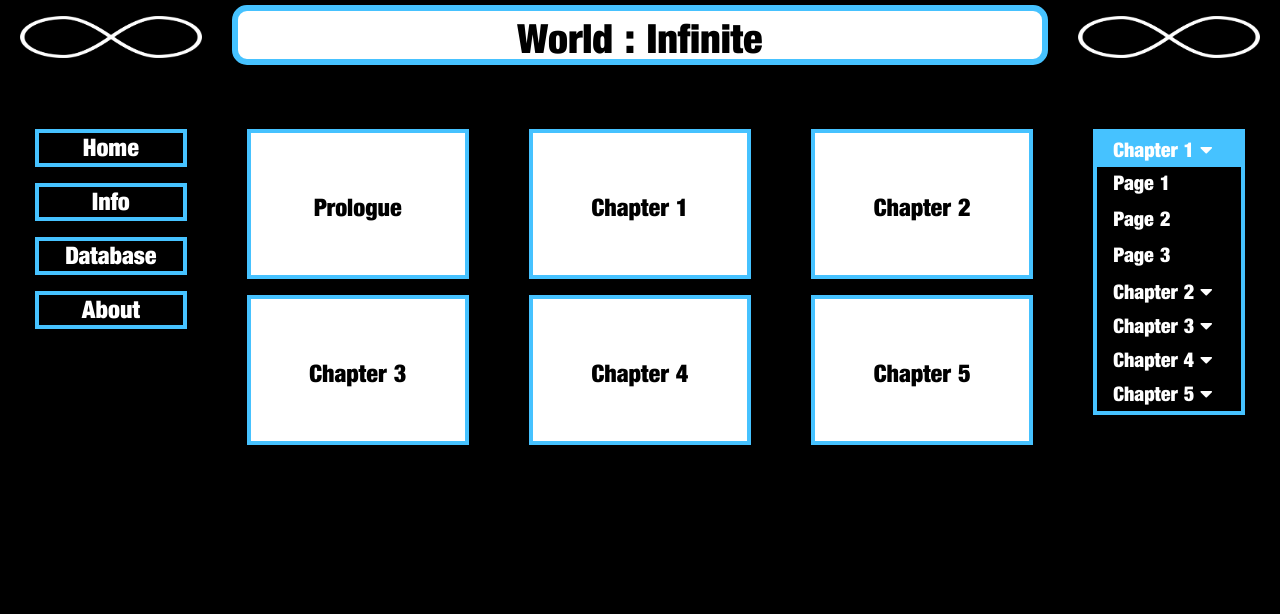
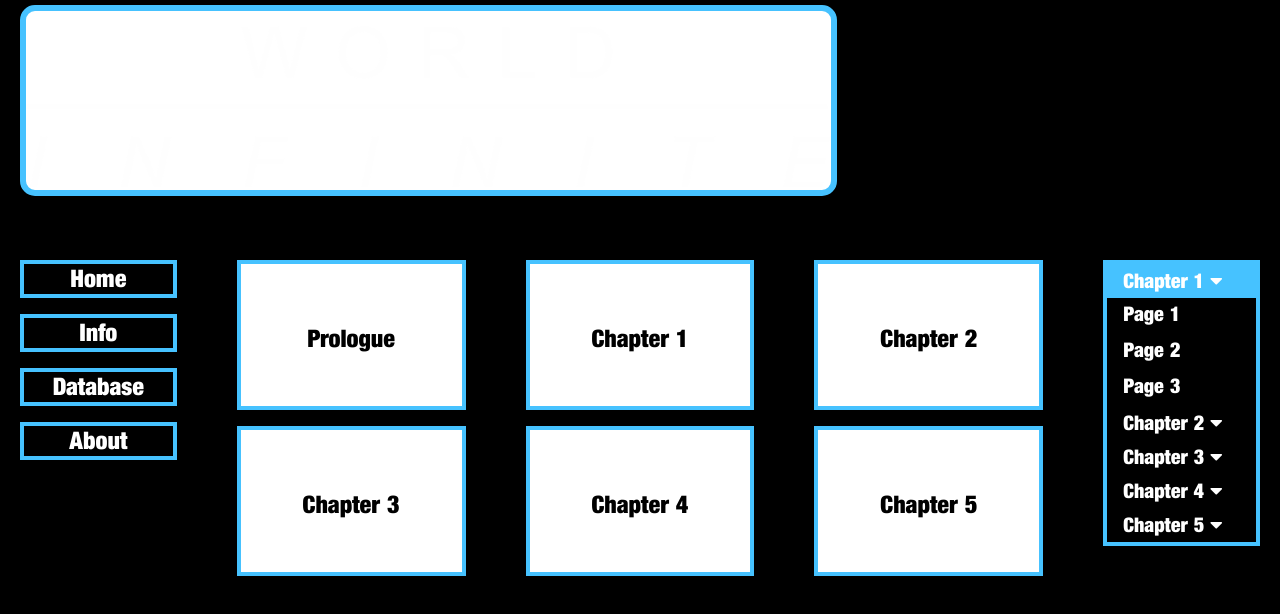
Before and after one commit to AngusGardnerWKC/World-Infinite, a plain HTML site: page index.html in a window 1280 px wide. Both pictures are taken after a click on the button "Chapter 1". Drawn offline with Linux system fonts and the light colour scheme.

Commit message:
Add files via upload

```diff
--- a/index.html
+++ b/index.html
@@ -1,3 +1,5 @@
+
+
 <!DOCTYPE html>
 <html>
 <head>
@@ -13,16 +15,11 @@
 <body>
 	<div class="container-fluid">
 		<div class="row top-row"">
-			<div class="col-md-2">
-				<img class="image" src="logo.png">
-			</div>
 			<div class="col-md-8">
 				<div class="header-box">
-					<h1 class="header-text">World : Infinite</h1>
+					<img class="image" src="Headers/logo.png">
 				</div>
 			</div>
-			<div class="col-md-2">
-				<img class="image" src="logo.png">
 		</div>
 	</div>
 
@@ -94,8 +91,8 @@
 							<i class="fa fa-caret-down"></i>
 						</button>
 						<div class="dropdown-container">
-							<a href="#">Page 1</a>
-						    <a href="#">Page 2</a>
+							<a href="prologue.html" onclick="page1()">Page 1</a>
+						    <a href="prologue.html" id="C1P2" onclick="page2()">Page 2</a>
 						    <a href="#">Page 3</a>
 						</div>
 						<button class="dropdown-btn">Chapter 2
@@ -142,22 +139,9 @@
 
 </body>
 
-<script type="text/javascript">
-
-var dropdown = document.getElementsByClassName("dropdown-btn");
-var i;
-
-for (i = 0; i < dropdown.length; i++) {
-  dropdown[i].addEventListener("click", function() {
-    this.classList.toggle("active");
-    var dropdownContent = this.nextElementSibling;
-    if (dropdownContent.style.display === "block") {
-      dropdownContent.style.display = "none";
-    } else {
-      dropdownContent.style.display = "block";
-    }
-  });
-}
+<script type="text/javascript" src="JS/dropdown.js"></script>
+<script type="text/javascript" src="changepage.js">
+	$('#C1P2').click();
 </script>
 
 </html>
```
Also changed, not shown: prologue.html (+4 -13 lines), Headers/logo.png (added).
